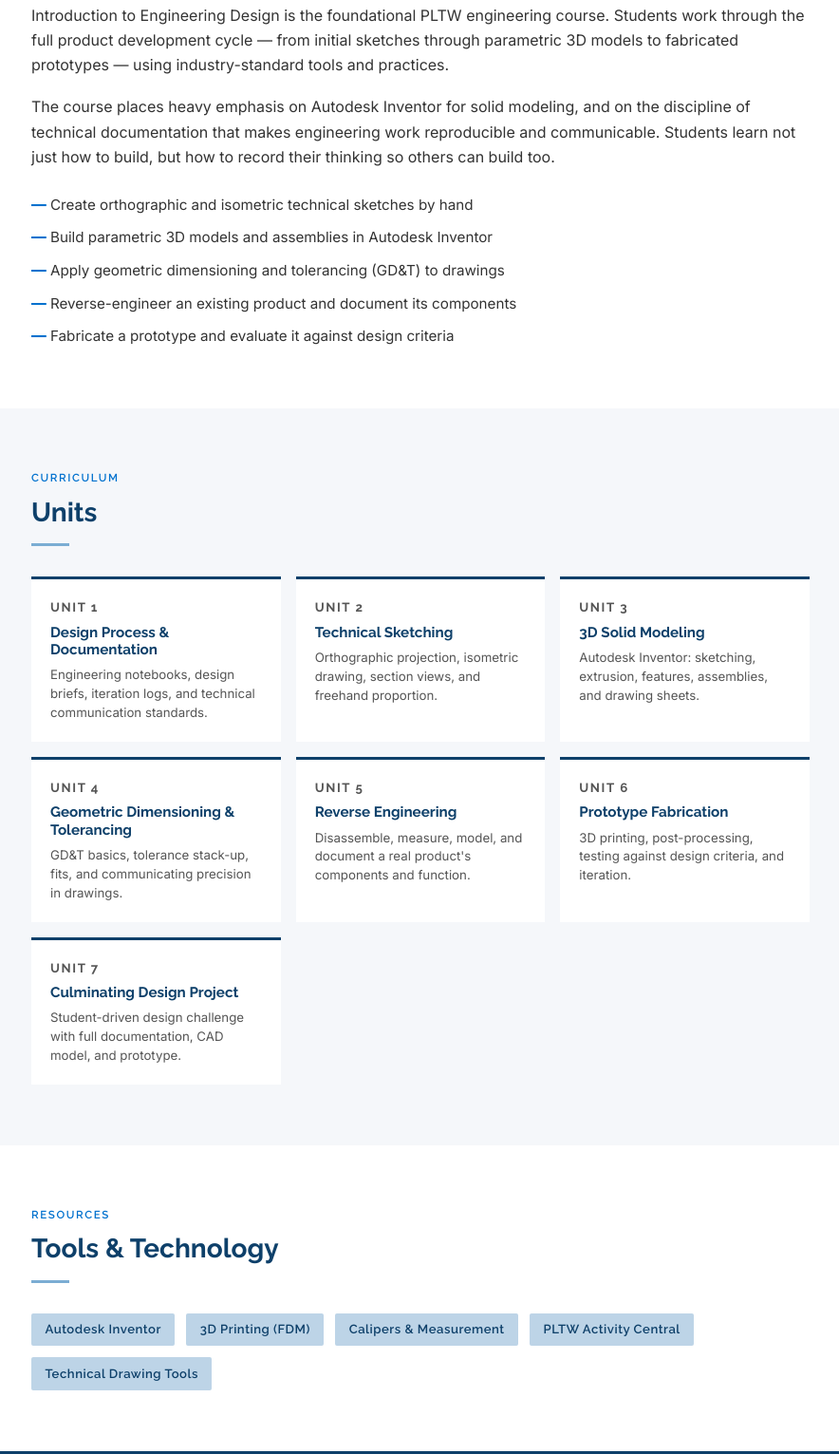
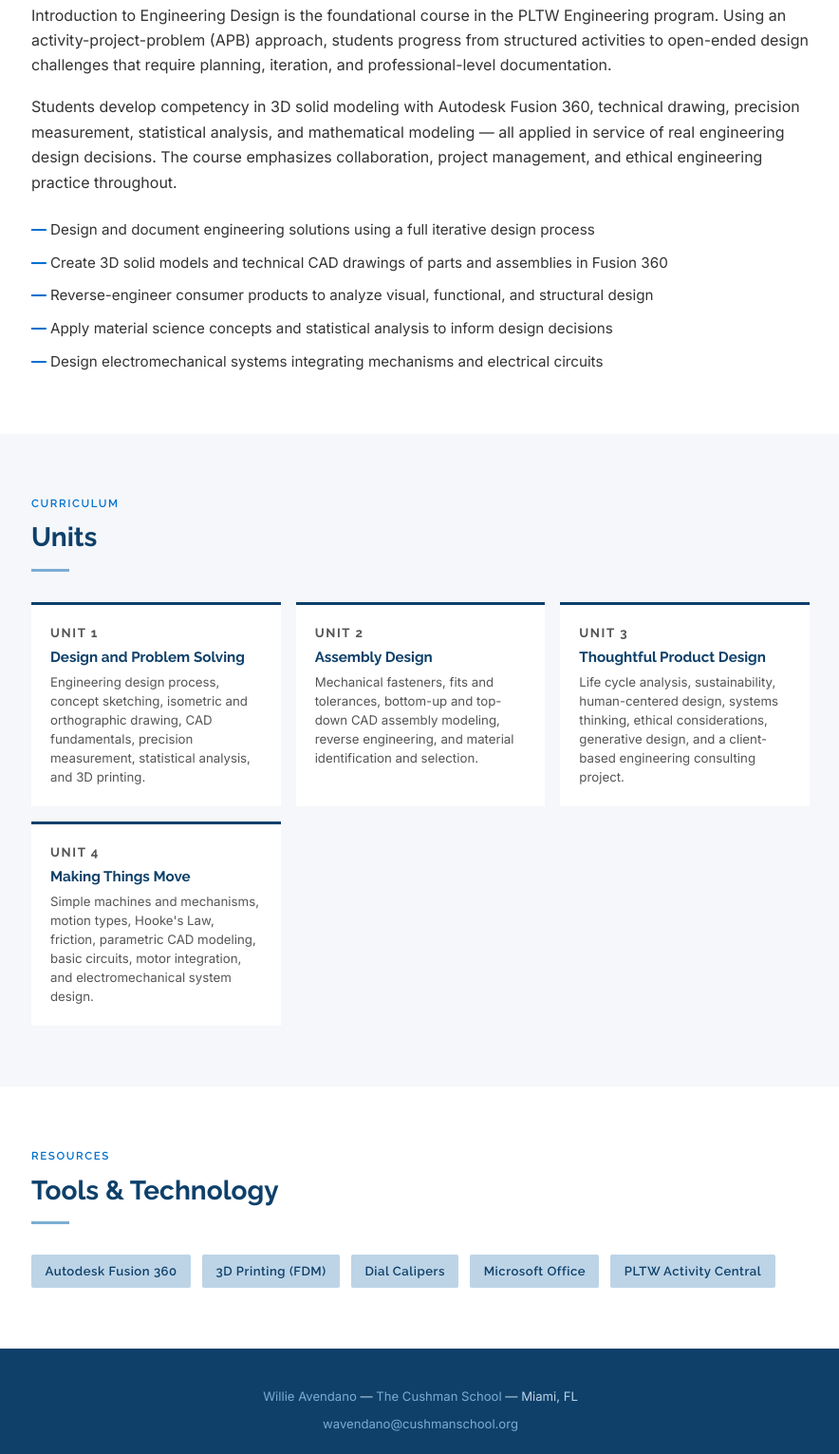
Before and after one commit to willieavendano/intro-to-engineering-design, a plain HTML site: page index.html in a window 1280 px wide. Shown: the part 669-2200 px from the top of the page at 95% size, without its empty margins (197-1081 px from the left). Drawn offline with Linux system fonts and the light colour scheme.

Commit message:
Rebuild to official PLTW IED structure: 4 units, Fusion 360

```diff
--- a/index.html
+++ b/index.html
@@ -58,7 +58,7 @@
     <h1>Introduction to Engineering Design</h1>
     <p class="hero-school">The Cushman School &mdash; Miami, FL</p>
     <div class="hero-divider"></div>
-    <p class="hero-tagline">PLTW IED &mdash; students master the engineering design process through 3D solid modeling, technical documentation, and hands-on prototype fabrication.</p>
+    <p class="hero-tagline">PLTW IED &mdash; four units of hands-on engineering design, from CAD fundamentals and assembly modeling through sustainable product design and electromechanical systems.</p>
   </header>
 
   <section style="background:var(--white)">
@@ -67,14 +67,14 @@
       <h2 class="section-heading">About the Course</h2>
       <div class="section-divider"></div>
       <div class="about-text">
-        <p>Introduction to Engineering Design is the foundational PLTW engineering course. Students work through the full product development cycle &mdash; from initial sketches through parametric 3D models to fabricated prototypes &mdash; using industry-standard tools and practices.</p>
-        <p>The course places heavy emphasis on Autodesk Inventor for solid modeling, and on the discipline of technical documentation that makes engineering work reproducible and communicable. Students learn not just how to build, but how to record their thinking so others can build too.</p>
+        <p>Introduction to Engineering Design is the foundational course in the PLTW Engineering program. Using an activity-project-problem (APB) approach, students progress from structured activities to open-ended design challenges that require planning, iteration, and professional-level documentation.</p>
+        <p>Students develop competency in 3D solid modeling with Autodesk Fusion 360, technical drawing, precision measurement, statistical analysis, and mathematical modeling &mdash; all applied in service of real engineering design decisions. The course emphasizes collaboration, project management, and ethical engineering practice throughout.</p>
         <ul class="goals-list">
-          <li>Create orthographic and isometric technical sketches by hand</li>
-          <li>Build parametric 3D models and assemblies in Autodesk Inventor</li>
-          <li>Apply geometric dimensioning and tolerancing (GD&T) to drawings</li>
-          <li>Reverse-engineer an existing product and document its components</li>
-          <li>Fabricate a prototype and evaluate it against design criteria</li>
+          <li>Design and document engineering solutions using a full iterative design process</li>
+          <li>Create 3D solid models and technical CAD drawings of parts and assemblies in Fusion 360</li>
+          <li>Reverse-engineer consumer products to analyze visual, functional, and structural design</li>
+          <li>Apply material science concepts and statistical analysis to inform design decisions</li>
+          <li>Design electromechanical systems integrating mechanisms and electrical circuits</li>
         </ul>
       </div>
     </div>
@@ -88,38 +88,23 @@
       <div class="units-grid">
         <div class="unit-card">
           <p class="unit-number">Unit 1</p>
-          <h3>Design Process &amp; Documentation</h3>
-          <p>Engineering notebooks, design briefs, iteration logs, and technical communication standards.</p>
+          <h3>Design and Problem Solving</h3>
+          <p>Engineering design process, concept sketching, isometric and orthographic drawing, CAD fundamentals, precision measurement, statistical analysis, and 3D printing.</p>
         </div>
         <div class="unit-card">
           <p class="unit-number">Unit 2</p>
-          <h3>Technical Sketching</h3>
-          <p>Orthographic projection, isometric drawing, section views, and freehand proportion.</p>
+          <h3>Assembly Design</h3>
+          <p>Mechanical fasteners, fits and tolerances, bottom-up and top-down CAD assembly modeling, reverse engineering, and material identification and selection.</p>
         </div>
         <div class="unit-card">
           <p class="unit-number">Unit 3</p>
-          <h3>3D Solid Modeling</h3>
-          <p>Autodesk Inventor: sketching, extrusion, features, assemblies, and drawing sheets.</p>
+          <h3>Thoughtful Product Design</h3>
+          <p>Life cycle analysis, sustainability, human-centered design, systems thinking, ethical considerations, generative design, and a client-based engineering consulting project.</p>
         </div>
         <div class="unit-card">
           <p class="unit-number">Unit 4</p>
-          <h3>Geometric Dimensioning &amp; Tolerancing</h3>
-          <p>GD&T basics, tolerance stack-up, fits, and communicating precision in drawings.</p>
-        </div>
-        <div class="unit-card">
-          <p class="unit-number">Unit 5</p>
-          <h3>Reverse Engineering</h3>
-          <p>Disassemble, measure, model, and document a real product's components and function.</p>
-        </div>
-        <div class="unit-card">
-          <p class="unit-number">Unit 6</p>
-          <h3>Prototype Fabrication</h3>
-          <p>3D printing, post-processing, testing against design criteria, and iteration.</p>
-        </div>
-        <div class="unit-card">
-          <p class="unit-number">Unit 7</p>
-          <h3>Culminating Design Project</h3>
-          <p>Student-driven design challenge with full documentation, CAD model, and prototype.</p>
+          <h3>Making Things Move</h3>
+          <p>Simple machines and mechanisms, motion types, Hooke's Law, friction, parametric CAD modeling, basic circuits, motor integration, and electromechanical system design.</p>
         </div>
       </div>
     </div>
@@ -131,11 +116,11 @@
       <h2 class="section-heading">Tools &amp; Technology</h2>
       <div class="section-divider"></div>
       <div class="tools-grid">
-        <span class="tool-pill">Autodesk Inventor</span>
+        <span class="tool-pill">Autodesk Fusion 360</span>
         <span class="tool-pill">3D Printing (FDM)</span>
-        <span class="tool-pill">Calipers &amp; Measurement</span>
+        <span class="tool-pill">Dial Calipers</span>
+        <span class="tool-pill">Microsoft Office</span>
         <span class="tool-pill">PLTW Activity Central</span>
-        <span class="tool-pill">Technical Drawing Tools</span>
       </div>
     </div>
   </section>
```
